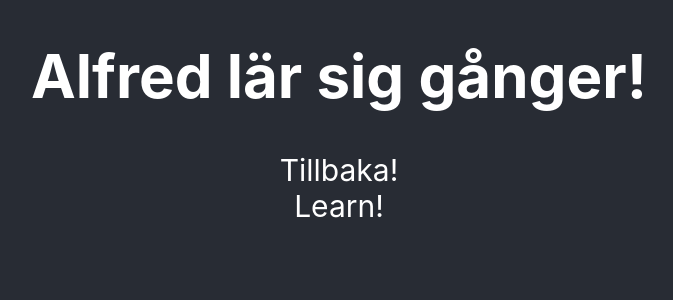
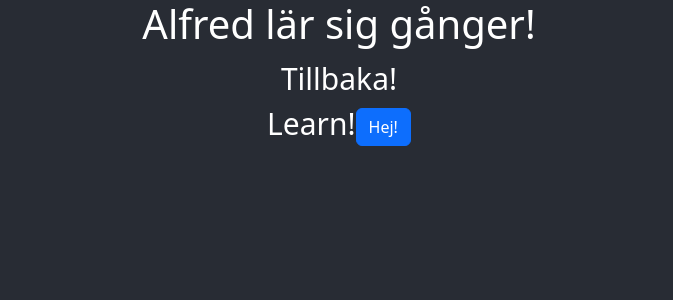
Before and after one commit to patrictysk/matte, a React (Create React App) app: page / in a window 1280 px wide. Both pictures are taken after a click on the element "Kolla". Shown: the top 300 px of the page, without its empty margins (301-974 px from the left). Built offline with nearby package versions, Linux system fonts and the light colour scheme.

Commit message:
added bootstrap

```diff
--- a/package.json
+++ b/package.json
@@ -10,7 +10,9 @@
     "@types/node": "^16.11.64",
     "@types/react": "^18.0.21",
     "@types/react-dom": "^18.0.6",
+    "bootstrap": "^5.2.2",
     "react": "^18.2.0",
+    "react-bootstrap": "^2.5.0",
     "react-dom": "^18.2.0",
     "react-scripts": "5.0.1",
     "sass": "^1.55.0",
--- a/src/App.scss
+++ b/src/App.scss
@@ -1,3 +1,5 @@
+@import "~bootstrap/scss/bootstrap";
+
 * {
   box-sizing: border-box;
 }
--- a/src/App.tsx
+++ b/src/App.tsx
@@ -4,6 +4,9 @@ import Back from './components/Back'
 import Learn from './components/Learn'
 import Train from './components/Train'
 import Compete from './components/Compete'
+
+// Importing the Bootstrap CSS
+// import 'bootstrap/dist/css/bootstrap.min.css';
 
 const App = () => {
 
--- a/src/components/Learn.tsx
+++ b/src/components/Learn.tsx
@@ -1,10 +1,15 @@
+import Button from 'react-bootstrap/Button';
 
 const Learn = () => {
 
     console.log('render learn');
 
     return (
-        <div>Learn!</div>
+        <div>Learn!
+            <Button variant='primary'>
+                Hej!
+            </Button>
+        </div>
     )
 }
 
```
Also changed, not shown: 1 other file (tests, documents, lock files or other folders).
